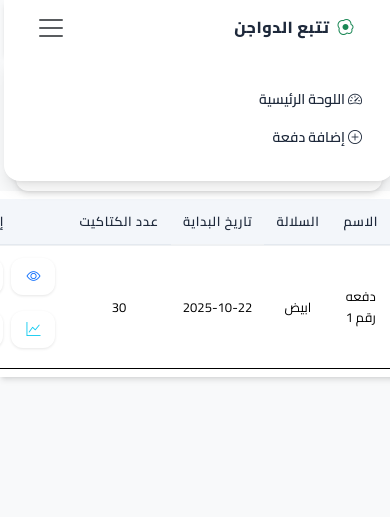
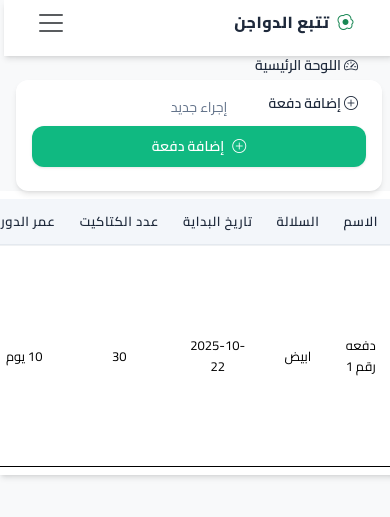
Before and after one commit to h73042026-cpu/ppp, a Flask app: page / in a window 390 px wide, after a click that opens the changed part. Shown: the top 517 px of the page. Run offline with Flask 3, Linux system fonts and the light colour scheme; data comes from the database, SQL or seed files in the repository; data that the repository does not hold is empty.

Commit message:
Update batch view: calculate and display age of batches in days, enhance table layout with new column

```diff
--- a/app.py
+++ b/app.py
@@ -101,10 +101,29 @@ def init_db():
 # =========================
 @app.route("/")
 def index():
+    from datetime import datetime
     conn = get_db()
     c = conn.cursor()
     c.execute("SELECT * FROM batches")
-    batches = c.fetchall()
+    rows = c.fetchall()
+
+    # build list of dicts and compute age in days for each batch
+    batches = []
+    now = datetime.now().date()
+    for r in rows:
+        b = dict(r)
+        start = b.get('start_date')
+        age = None
+        if start:
+            try:
+                # expect YYYY-MM-DD format
+                start_date = datetime.strptime(start, '%Y-%m-%d').date()
+                age = (now - start_date).days
+            except Exception:
+                # if parsing fails, leave age as None
+                age = None
+        b['age'] = age
+        batches.append(b)
 
     # Dashboard quick stats
     c.execute("SELECT COUNT(*) FROM batches")
--- a/static/style.css
+++ b/static/style.css
@@ -674,69 +674,3 @@ select.form-control {
         font-size: 1.25rem;
     }
 }
-
-/* Prevent wrapping in date column on small screens */
-@media (max-width: 768px) {
-  .table td.date-col, .table th.date-col {
-    white-space: nowrap !important;
-    word-break: keep-all !important;
-    max-width: 130px;
-    overflow-x: auto;
-    text-overflow: ellipsis;
-    direction: ltr;
-    text-align: center;
-  }
-}
-
-/* Actions layout: row on larger screens, 2x2 grid on small screens */
-.actions-grid {
-  display: flex;
-  flex-wrap: nowrap;
-  gap: 0.5rem;
-  justify-content: center;
-}
-
-@media (max-width: 576px) {
-  .actions-grid {
-    display: grid;
-    grid-template-columns: repeat(2, auto);
-    gap: 0.5rem;
-    justify-items: center;
-    align-items: center;
-  }
-  .actions-grid .btn {
-    width: auto !important; /* override global small-screen rule */
-    min-width: 44px;
-    padding: 0.5rem;
-    box-shadow: var(--shadow-sm);
-  }
-}
-
-/* تحسين قائمة البرجر RTL للموبايل */
-@media (max-width: 992px) {
-  .navbar-collapse {
-    text-align: right;
-    background: var(--card);
-    padding: 1.5rem 1rem 1rem 1rem;
-    border-radius: 0 0 var(--radius-lg) var(--radius-lg);
-    position: absolute;
-    top: var(--header-height);
-    right: 0;
-    left: 0;
-    z-index: 1050;
-    box-shadow: var(--shadow-lg);
-  }
-  .navbar-nav {
-    flex-direction: column!important;
-    align-items: flex-end!important;
-    width: 100%;
-  }
-  .navbar-nav .nav-item {
-    width: 100%;
-  }
-  .navbar-nav .nav-link {
-    width: 100%;
-    text-align: right;
-    padding-right: 1rem;
-  }
-}
--- a/templates/index.html
+++ b/templates/index.html
@@ -13,7 +13,14 @@
 <div class="table-responsive p-2">
 <table class="table table-hover align-middle text-center">
   <thead class="table-success">
-        <tr><th>الاسم</th><th>السلالة</th><th class="date-col" style="width: 150px !important;">تاريخ البداية</th><th>عدد الكتاكيت</th><th>إجراءات</th></tr>
+    <tr>
+      <th>الاسم</th>
+      <th>السلالة</th>
+      <th class="date-col" style="width: 150px !important;">تاريخ البداية</th>
+      <th>عدد الكتاكيت</th>
+      <th>عمر الدورة</th>
+      <th>إجراءات</th>
+    </tr>
   </thead>
   <tbody>
     {% for b in batches %}
@@ -22,6 +29,13 @@
       <td>{{ b['breed'] }}</td>
       <td class="date-col" style="width: 150px;">{{ b['start_date'] }}</td>
       <td>{{ b['initial_count'] }}</td>
+      <td>
+        {% if b['age'] is not none %}
+          <span class="batch-age">{{ b['age'] }} يوم</span>
+        {% else %}
+          <span class="muted">--</span>
+        {% endif %}
+      </td>
       <td>
         <div class="actions-grid">
           <a href="{{ url_for('view_batch', batch_id=b['id']) }}" class="btn btn-sm btn-outline-primary"><i class="bi bi-eye"></i></a>
```
Lines whose indentation alone changed are shown as unchanged.
